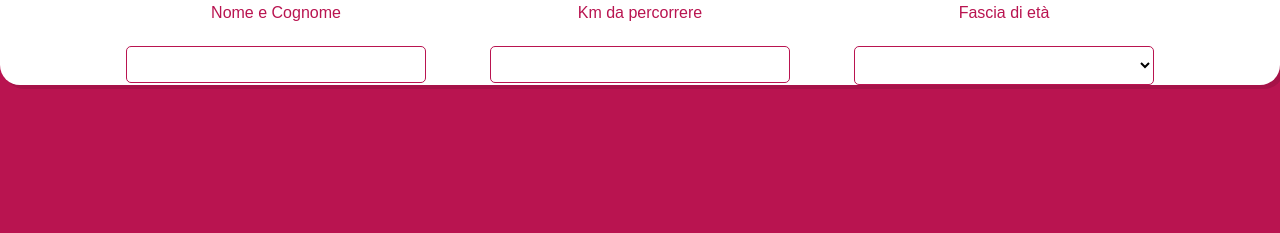
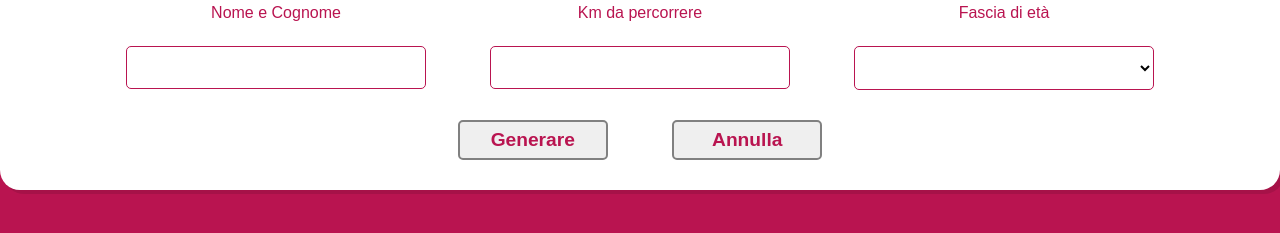
Before and after one commit to ZenRool/js-biglietto-treno-form, a plain HTML site: page index.html in a window 1280 px wide. Shown: the part 121-354 px from the top of the page. Drawn offline with Linux system fonts and the light colour scheme.

Commit message:
Aggiunta seconda riga del form

```diff
--- a/css/style.css
+++ b/css/style.css
@@ -80,4 +80,19 @@ input, select {
     border: 1px solid #b91450;
     border-radius: 5px;
     background: white;
+    text-align: center;
+    font-size: 1.1rem;
 }
+button {
+    margin: 30px;
+    height: 40px;
+    width: 150px;
+    border: 2px solid gray;
+    border-radius: 5px;
+    font-size: 1.2rem;
+    color: var(--bg-color);
+    font-weight: 800;
+}
+button:hover {
+    border-color: orange;
+}
--- a/index.html
+++ b/index.html
@@ -21,19 +21,19 @@
                     <label for="username">
                         Nome e Cognome
                     </label>
-                    <input type="text" name="user-name" id="user-name">
+                    <input type="text" name="user-name" id="user-name" required>
                 </div>
                 <div class="form-card">
                     <label for="username">
                         Km da percorrere
                     </label>
-                    <input type="text" name="user-name" id="user-name">
+                    <input type="text" name="user-name" id="user-name" required>
                 </div>
                 <div class="form-card">
                     <label for="username">
                         Fascia di età
                     </label>
-                    <select name="user-color" id="user-color">
+                    <select name="user-color" id="user-color" required>
                         <option value=""></option>
                         <option value="under">
                             Minorenne
@@ -46,9 +46,16 @@
                         </option>
                     </select>
                 </div>
-
             </div>
 
+            <div>
+                <button type="submit">
+                    Generare
+                </button>
+                <button>
+                    Annulla
+                </button>
+            </div>
         </form>
     </div>
     <!-- SCRIPT in JS  -->
```
